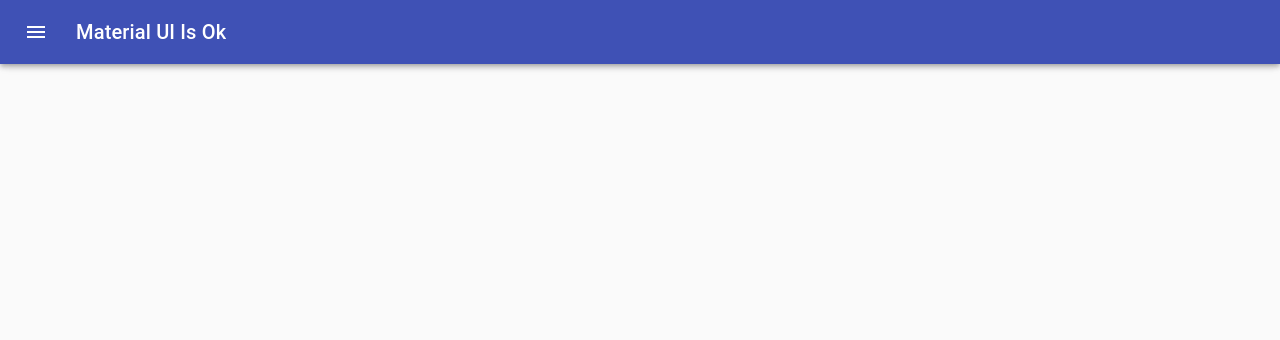
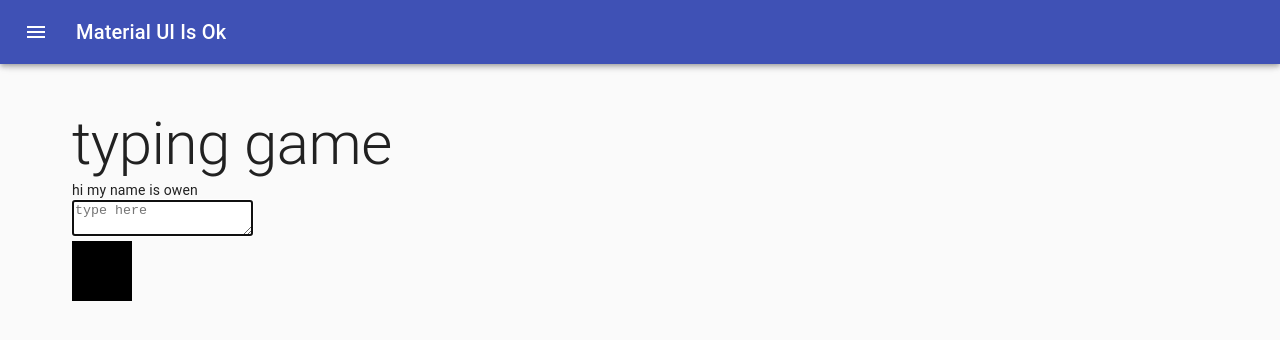
Before and after one commit to owengiri20/material-ui-is-ok, a React (Create React App) app: page /typer in a window 1280 px wide. Shown: the top 340 px of the page. Built offline with nearby package versions, Linux system fonts and the light colour scheme.

Commit message:
typing game progress

```diff
--- a/src/App.tsx
+++ b/src/App.tsx
@@ -7,6 +7,7 @@ import { AppWrapper } from "./common/appWrapper"
 import { Home } from "./common/pages/home"
 import { Peoples } from "./peoples/peoples"
 import { Todo } from "./todo/todo"
+import { Typer } from "./typing-game/typer"
 
 const theme = createMuiTheme({
 	palette: {},
@@ -20,6 +21,7 @@ function App() {
 						<Route path="/" component={Home} exact />
 						<Route path="/todo" component={Todo} exact />
 						<Route path="/peoples" component={Peoples} exact />
+						<Route path="/typer" component={Typer} exact />
 					</Switch>
 				</Container>
 			</AppWrapper>
--- a/src/common/pages/home.tsx
+++ b/src/common/pages/home.tsx
@@ -88,4 +88,9 @@ const projs: ProjectItem[] = [
 		link: "/peoples",
 		src: "",
 	},
+	{
+		name: "typing game",
+		link: "/typer",
+		src: "",
+	},
 ]
--- a/src/peoples/peoples.tsx
+++ b/src/peoples/peoples.tsx
@@ -21,27 +21,7 @@ interface Column {
 
 const columns: Column[] = [
 	{ id: "firstName", label: "First Name", minWidth: 100 },
-	// {
-	// 	id: "population",
-	// 	label: "Population",
-	// 	minWidth: 170,
-	// 	align: "right",
-	// 	format: (value: number) => value.toLocaleString("en-US"),
-	// },
-	// {
-	// 	id: "size",
-	// 	label: "Size\u00a0(km\u00b2)",
-	// 	minWidth: 170,
-	// 	align: "right",
-	// 	format: (value: number) => value.toLocaleString("en-US"),
-	// },
-	// {
-	// 	id: "density",
-	// 	label: "Density",
-	// 	minWidth: 170,
-	// 	align: "right",
-	// 	format: (value: number) => value.toFixed(2),
-	// },
+	{ id: "lastName", label: "Last Name", minWidth: 100 },
 ]
 
 const useStyles = makeStyles({
--- /dev/null
+++ b/src/typing-game/typer.tsx
@@ -0,0 +1,71 @@
+import { Container, makeStyles, Typography } from "@material-ui/core"
+import React from "react"
+import { finished } from "stream"
+
+interface Props {}
+
+const words = "hi my name is owen".split(" ")
+export const Typer = (props: Props) => {
+	const {} = props
+	const useStyles = makeStyles({
+		indicator: { height: "60px", width: "60px" },
+	})
+
+	const classes = useStyles()
+
+	const [idx, setIdx] = React.useState(0)
+	const [iColour, setIColour] = React.useState("black")
+	const [word, setWord] = React.useState<string>("")
+	const [finish, setFinish] = React.useState(false)
+
+	React.useEffect(() => {
+		console.log(idx, words.length - 1)
+
+		if (idx === words.length) {
+			setFinish(true)
+		}
+	}, [idx])
+
+	const handleKeyPress = (key: any) => {
+		const currWord = words[idx]
+		if (key.code === "Space") {
+			if (currWord === word) {
+				setIColour("green")
+			} else {
+				setIColour("red")
+			}
+			setWord("")
+			setIdx(idx + 1)
+		}
+	}
+	return (
+		<Container>
+			{!finish ? (
+				<>
+					<Typography variant="h2">typing game</Typography>
+					<div>
+						{words.map((w, i) => (
+							<span key={i}>{` ${w} `}</span>
+						))}
+					</div>
+					<textarea
+						autoFocus
+						onKeyPress={handleKeyPress}
+						value={word}
+						onChange={(e) => setWord(e.target.value.trim())}
+						name=""
+						id=""
+						placeholder="type here"
+					></textarea>
+					<div className={classes.indicator} style={{ backgroundColor: iColour }}></div>
+				</>
+			) : (
+				<div>
+					<Typography variant="h2">finish</Typography>
+				</div>
+			)}
+		</Container>
+	)
+}
+
+export default Typer
```
